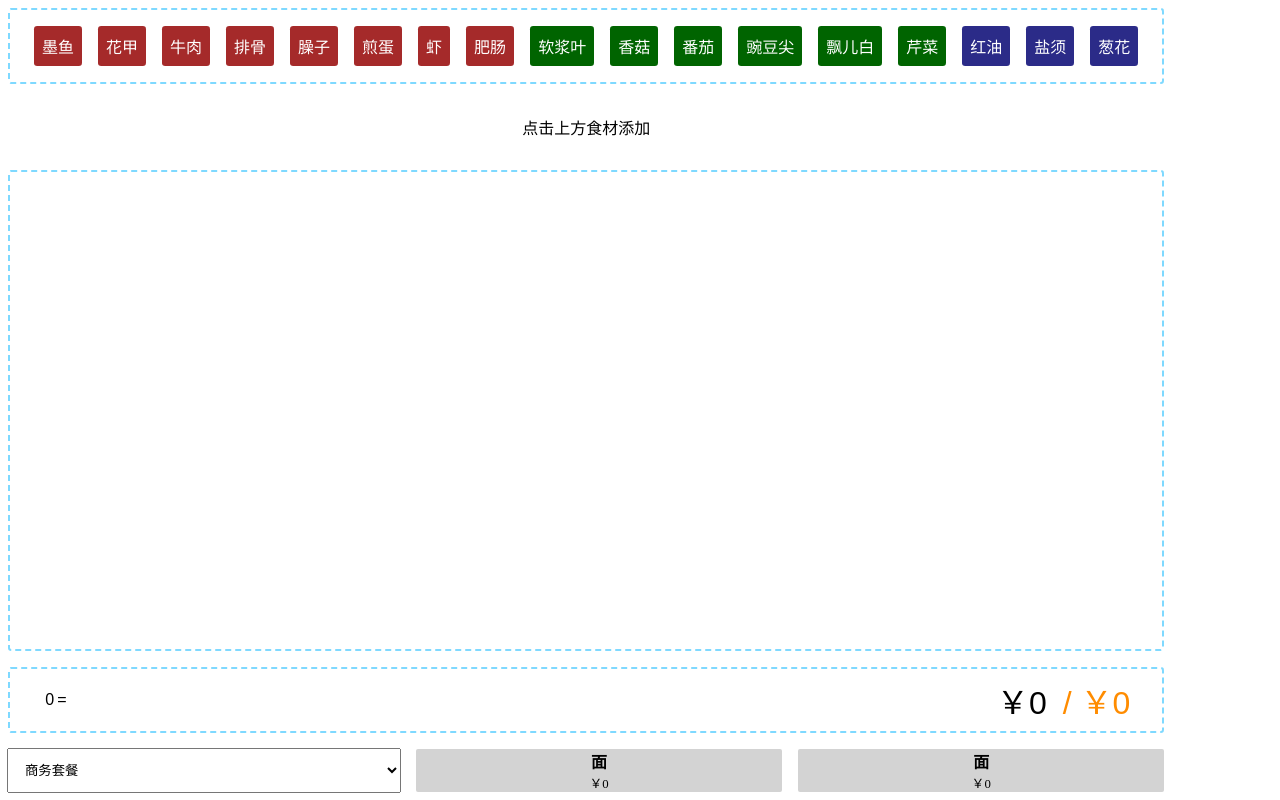
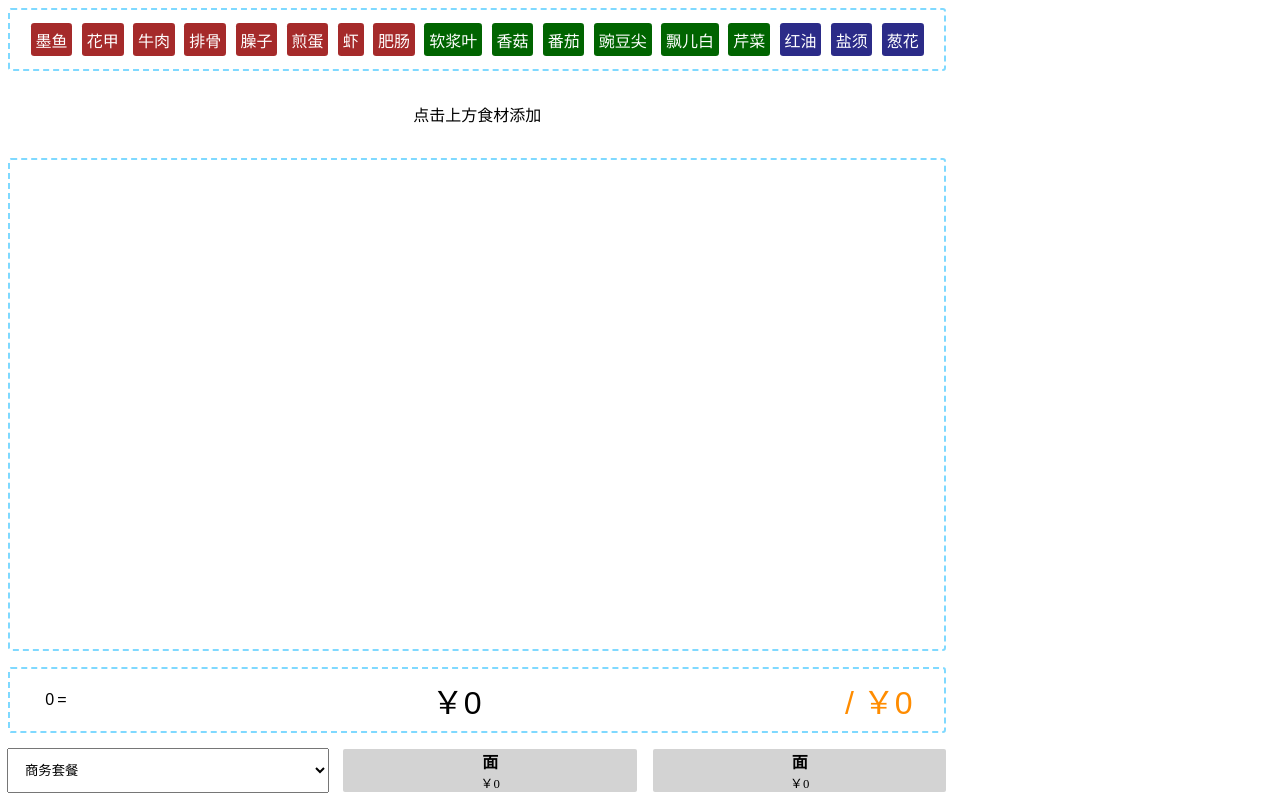
Before and after one commit to hypercross/noodle-bg-app, a React (Create React App) app: page / in a window 1280 px wide. Built offline with nearby package versions, Linux system fonts and the light colour scheme.

Commit message:
style updates

```diff
--- a/src/style.css
+++ b/src/style.css
@@ -9,6 +9,7 @@ p {
   justify-content: center;
   align-items: center;
   min-height: 3.4em;
+  flex-wrap: wrap;
 }
 
 .catalog {
@@ -19,16 +20,21 @@ p {
   padding: 0.5em 1em;
   border-radius: 0.2em;
   border: 2px dashed rgba(0, 180, 255, 0.5);
+  min-height: 2em;
+  overflow: auto;
 }
 
 .ingredients .ingredient,
 .catalog .ingredient {
-  padding: 0.5em;
-  margin: 0.5em 0.5em;
+  padding: 0.3em;
+  margin: 0.3em 0.3em;
   color: white;
   border-radius: 0.2em;
   user-select: none;
   cursor: pointer;
+  white-space: nowrap;
+  min-width: 0;
+  text-overflow: ellipsis;
 }
 
 .ingredient.肉 {
@@ -49,6 +55,8 @@ p {
   border-radius: 0.2em;
   border: 2px dashed rgba(0, 180, 255, 0.5);
   padding: 0.5em 2em;
+  min-height: 2em;
+  overflow: auto;
 }
 
 .rules .rule-item {
@@ -69,6 +77,7 @@ p {
   justify-content: space-between;
   text-align: right;
   align-items: center;
+  flex-wrap: wrap;
 }
 
 .scores .total-score {
@@ -77,6 +86,7 @@ p {
 }
 
 .player-score {
+  flex: 1;
   font-size: 2em;
   margin-left: 0.5em;
   color: darkorange;
```
